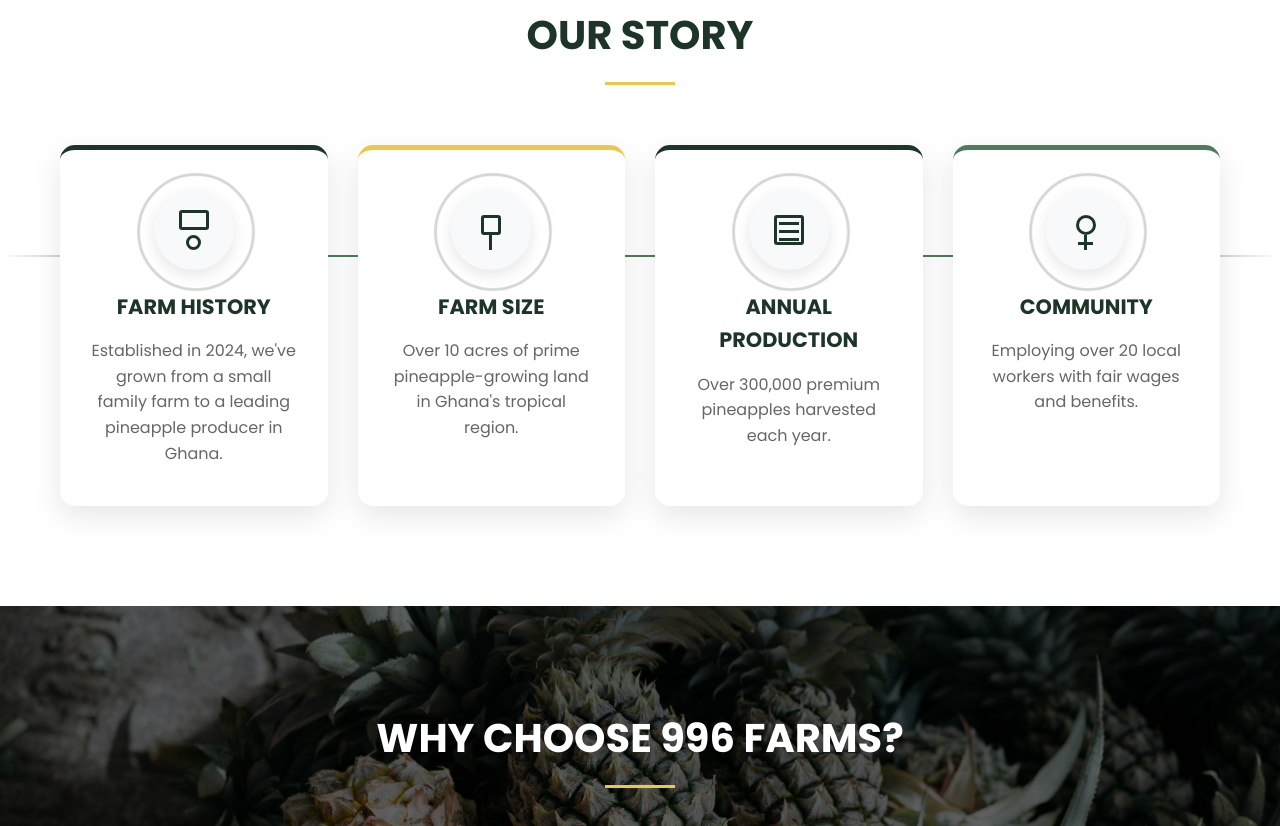
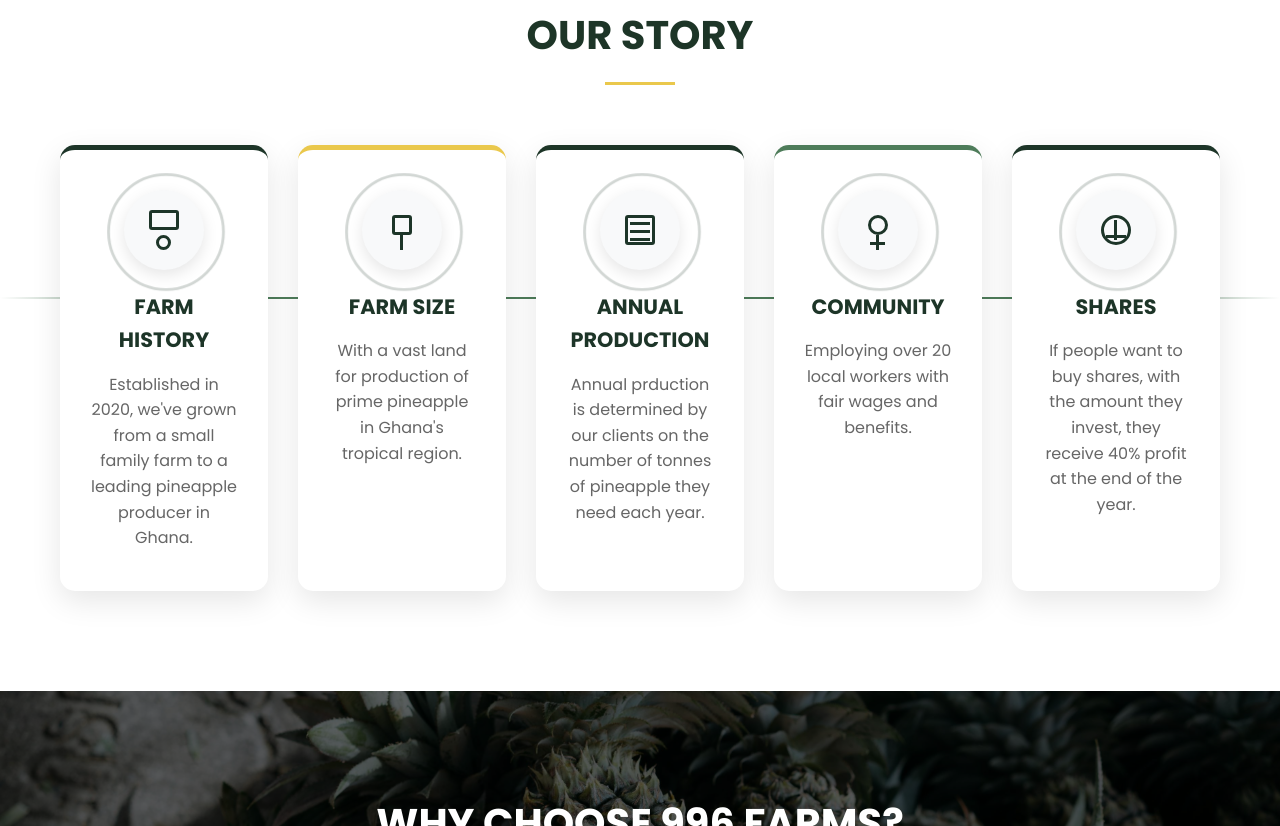
Before and after one commit to WilsonGbedemah/996-Farms, a plain HTML site: page index.html in a window 1280 px wide. Shown: the part 897-1723 px from the top of the page. Drawn offline with Linux system fonts and the light colour scheme.

Commit message:
corrections and additions made

```diff
--- a/index.html
+++ b/index.html
@@ -95,7 +95,7 @@
                         </div>
                     </div>
                     <h3>FARM HISTORY</h3>
-                    <p>Established in 2024, we've grown from a small family farm to a leading pineapple producer in Ghana.</p>
+                    <p>Established in 2020, we've grown from a small family farm to a leading pineapple producer in Ghana.</p>
                 </div>
                 <div class="stat-box">
                     <div class="stat-icon">
@@ -105,7 +105,7 @@
                         </div>
                     </div>
                     <h3>FARM SIZE</h3>
-                    <p>Over 10 acres of prime pineapple-growing land in Ghana's tropical region.</p>
+                    <p>With a vast land for production of prime pineapple in Ghana's tropical region.</p>
                 </div>
                 <div class="stat-box">
                     <div class="stat-icon">
@@ -117,7 +117,7 @@
                         </div>
                     </div>
                     <h3>ANNUAL PRODUCTION</h3>
-                    <p>Over 300,000 premium pineapples harvested each year.</p>
+                    <p>Annual prduction is determined by our clients on the number of tonnes of pineapple they need each year.</p>
                 </div>
                 <div class="stat-box">
                     <div class="stat-icon">
@@ -130,6 +130,19 @@
                     <h3>COMMUNITY</h3>
                     <p>Employing over 20 local workers with fair wages and benefits.</p>
                 </div>
+               <div class="stat-box">
+    <div class="stat-icon">
+        <div style="width:40px;height:40px;position:relative;">
+            <div style="width:30px;height:30px;border:3px solid;border-radius:50%;position:absolute;top:5px;left:5px;"></div>
+            <div style="width:3px;height:20px;background:currentColor;position:absolute;top:10px;left:18px;"></div>
+            <div style="width:20px;height:3px;background:currentColor;position:absolute;top:25px;left:10px;"></div>
+        </div>
+    </div>
+    <h3>SHARES</h3>
+    <p>If people want to buy shares, with the amount they invest, they receive 40% profit at the end of the year.</p>
+</div>
+
+
             </div>
         </div>
     </section>
--- a/main.css
+++ b/main.css
@@ -344,16 +344,6 @@ header.scrolled {
     left: 100%;
 }
 
-/* Hero Layout with Globe */
-/* .hero-flex {
-    display: flex;
-    align-items: center;
-    justify-content: space-between;
-    gap: 40px;
-    flex-wrap: wrap;
-  } */
-
-
 /* Track Record Section */
 .track-record {
     padding: 100px 0;
@@ -400,7 +390,7 @@ header.scrolled {
 
 .stats-container {
     display: grid;
-    grid-template-columns: repeat(auto-fit, minmax(250px, 1fr));
+    grid-template-columns: repeat(auto-fit, minmax(205px, 1fr));
     gap: 30px;
     position: relative;
     z-index: 2;
@@ -982,12 +972,6 @@ header.scrolled {
 }
 
 
-/* .catalog-section .steps-container .step {
-    opacity: 0;
-    transform: translateX(100px);
-    transition: all 0.8s cubic-bezier(0.25, 0.8, 0.25, 1);
-} */
-
 
 .catalog-section .step p {
     font-size: 1.1rem;
@@ -1224,14 +1208,6 @@ footer p:last-of-type {
         padding: 60px 0 !important;
     }
 
-    /* Ensure All Animated Elements Are Visible */
-    /* .feature-box,
-    .video-card,
-    .step {
-        opacity: 1 !important;
-        transform: none !important;
-    } */
-
     /* Catalog Section Adjustments */
     .catalog-section .steps-container {
         display: flex;
```
